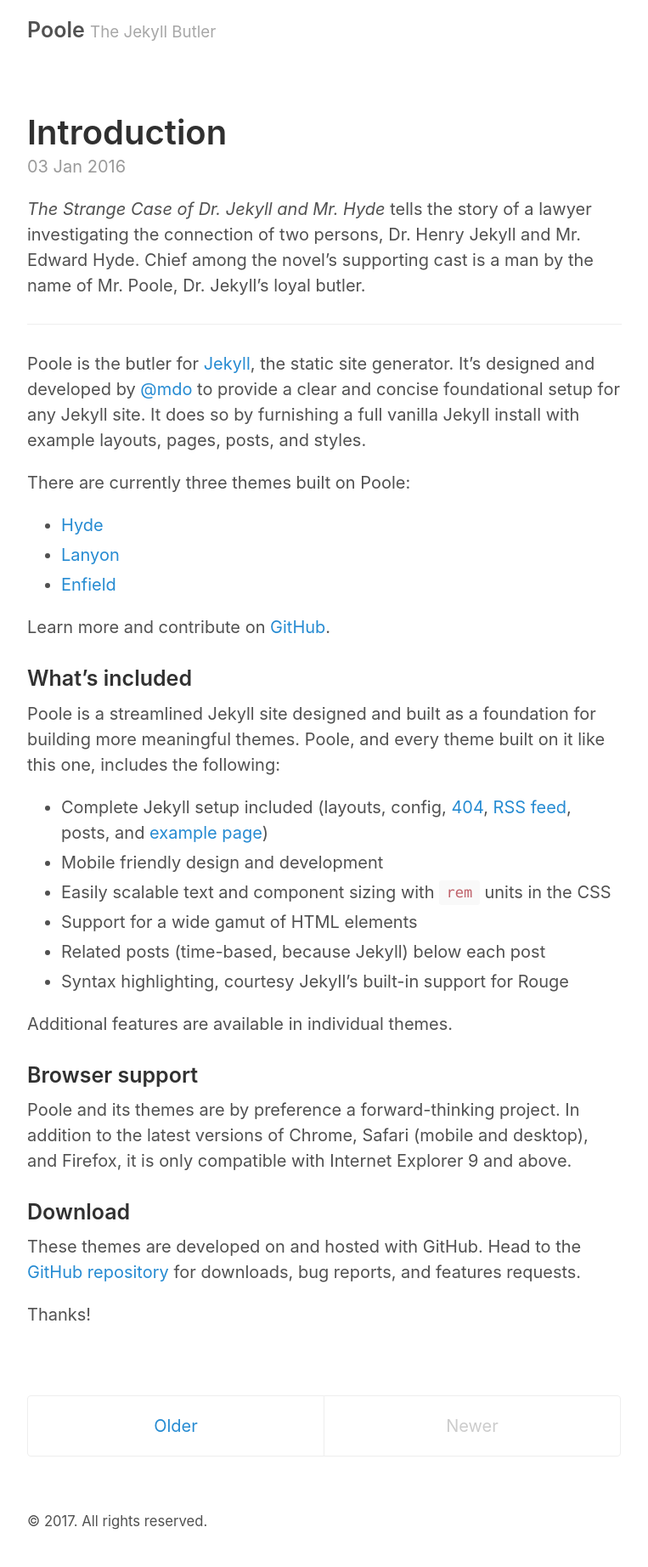
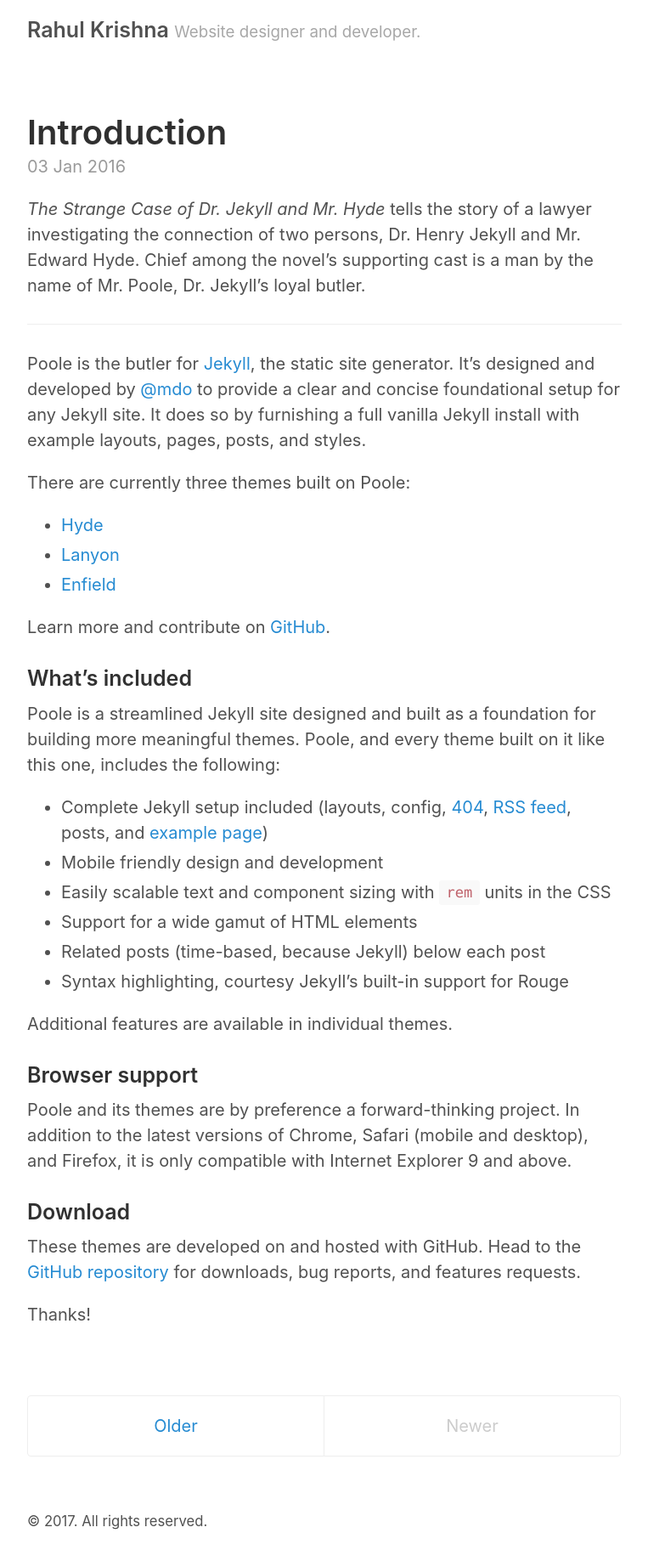
Before and after one commit to rahulkrishna412/rahulkrishna412.github.io, a Jekyll site: the page built from index.html, in a window 1280 px wide. Shown: the whole page at 85% size, without its empty margins (258-1021 px from the left). Built offline with Jekyll 4.4.1, drawn with Linux system fonts in a browser that asks for light colours; the list of posts is cut into pages by our own code.

Commit message:
changed the configuration
Changed basic variables like sitename etc.

```diff
--- a/_config.yml
+++ b/_config.yml
@@ -2,9 +2,9 @@
 permalink:           pretty
 
 # Setup
-title:               Poole
-tagline:             The Jekyll Butler
-url:                 http://getpoole.com
+title:               Rahul Krishna
+tagline:             Website designer and developer.
+url:                 http://www.rahulkrishna.xyz
 paginate:            1
 baseurl:             ""
 
@@ -17,8 +17,8 @@
 
 # About/contact
 author:
-  name:              Mark Otto
-  url:               https://twitter.com/mdo
+  name:              Rahul Krishna
+  url:               https://twitter.com/_RahulKrishna
   email:             markdotto@gmail.com
 
 # Custom vars
```
